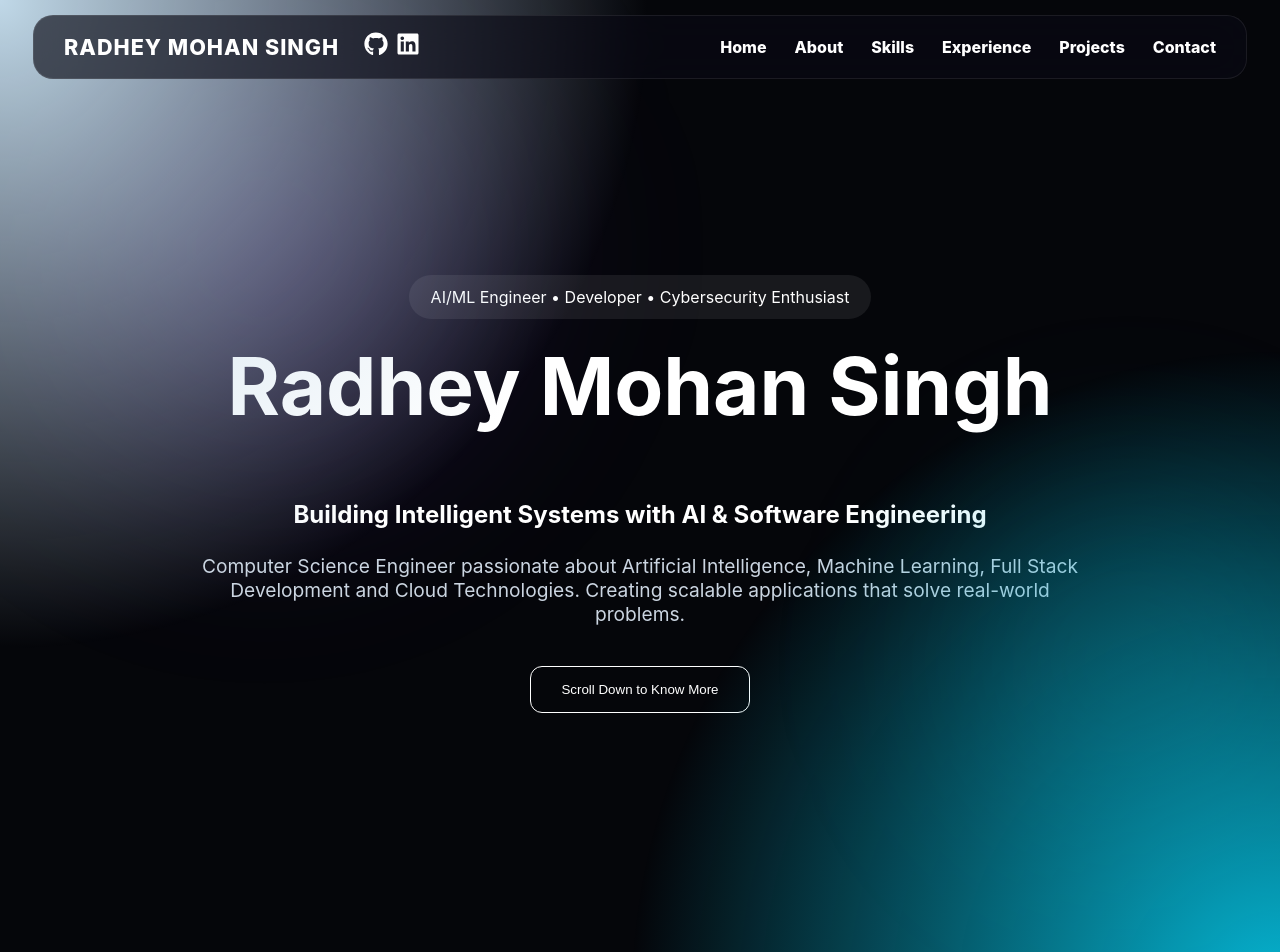
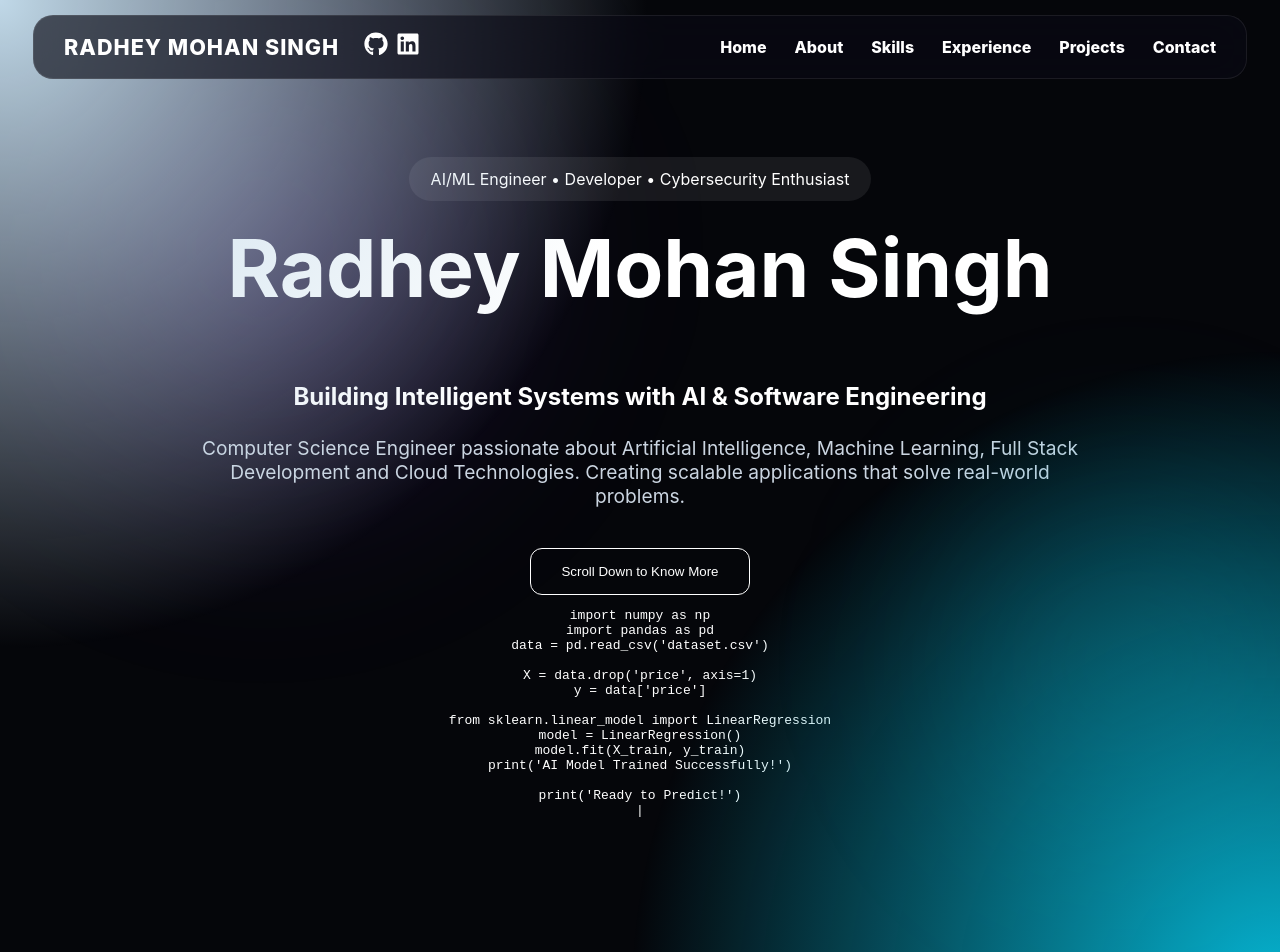
Before and after one commit to Radhey2565/Professional-Personal-Portfolio, a React (Vite) app: page / in a window 1280 px wide. Shown: the top 952 px of the page. Built offline with nearby package versions, Linux system fonts and the light colour scheme.

Commit message:
Update Hero.tsx

```diff
--- a/src/components/Hero.tsx
+++ b/src/components/Hero.tsx
@@ -1,7 +1,46 @@
 import "./Hero.css";
 import { motion } from "framer-motion";
+import { useEffect, useState } from "react";
+
+const codeLines: string[] = [
+  "import numpy as np",
+  "import pandas as pd",
+
+  "data = pd.read_csv('dataset.csv')",
+  "                                       ",
+  "",
+  "X = data.drop('price', axis=1)",
+  "y = data['price']",
+  "                                       ",
+  "",
+  "from sklearn.linear_model import LinearRegression",
+  "model = LinearRegression()",
+  "model.fit(X_train, y_train)",
+  "",
+  "print('AI Model Trained Successfully!')",
+  "                                       ",
+  "print('Ready to Predict!')",
+];
 
 const Hero = () => {
+  const [visibleLines, setVisibleLines] = useState<string[]>([]);
+
+  // typing effect
+  useEffect(() => {
+    let index = 0;
+
+    const interval = setInterval(() => {
+      setVisibleLines(codeLines.slice(0, index));
+      index++;
+
+      if (index > codeLines.length) {
+        clearInterval(interval);
+      }
+    }, 350);
+
+    return () => clearInterval(interval);
+  }, []);
+
   return (
     <section className="hero" id="home">
 
@@ -9,6 +48,7 @@ const Hero = () => {
 
       <div className="hero-grid">
 
+        {/* LEFT CONTENT */}
         <motion.div
           className="hero-content"
           initial={{ opacity: 0, x: -50 }}
@@ -19,9 +59,7 @@ const Hero = () => {
             AI/ML Engineer • Developer • Cybersecurity Enthusiast
           </span>
 
-          <h1>
-            Radhey Mohan Singh
-          </h1>
+          <h1>Radhey Mohan Singh</h1>
 
           <h2>
             Building Intelligent Systems with
@@ -29,28 +67,47 @@ const Hero = () => {
           </h2>
 
           <p>
-            Computer Science Engineer passionate about
-            Artificial Intelligence, Machine Learning,
-            Full Stack Development and Cloud Technologies.
-            Creating scalable applications that solve
-            real-world problems.
+            Computer Science Engineer passionate about Artificial Intelligence,
+            Machine Learning, Full Stack Development and Cloud Technologies.
+            Creating scalable applications that solve real-world problems.
           </p>
 
           <div className="hero-buttons">
-
-            <a href="/resume.pdf"
-               download= "Radhey_Mohan_Resume.pdf"
-            >
+            <a href="/resume.pdf" download="Radhey_Mohan_Resume.pdf">
               <button className="outline">
                 Scroll Down to Know More
               </button>
             </a>
+          </div>
+        </motion.div>
 
+        {/* RIGHT SIDE - MONITOR + SPHERE */}
+        <div className="hero-right">
+
+          {/* CODE MONITOR */}
+          <motion.div
+            className="monitor"
+            initial={{ opacity: 0, scale: 0.8 }}
+            animate={{ opacity: 1, scale: 1 }}
+            transition={{ duration: 0.8 }}
+          >
+            <div className="monitor-top-bar">
+              <span className="dot red"></span>
+              <span className="dot yellow"></span>
+              <span className="dot green"></span>
             </div>
 
-
+            <div className="screen">
+              <pre>
+                {visibleLines.map((line, i) => (
+                  <div key={i}>{line}</div>
+                ))}
+                <span className="cursor">|</span>
+              </pre>
+            </div>
           </motion.div>
 
+          {/* ROTATING SPHERE (your existing effect) */}
           <motion.div
             className="hero-sphere"
             initial={{ opacity: 0, scale: 0.8 }}
@@ -67,9 +124,10 @@ const Hero = () => {
               },
             }}
           >
-          <div className="sphere"></div>
+            <div className="AR"></div>
           </motion.div>
 
+        </div>
       </div>
 
     </section>
```
Lines whose indentation alone changed are shown as unchanged.
